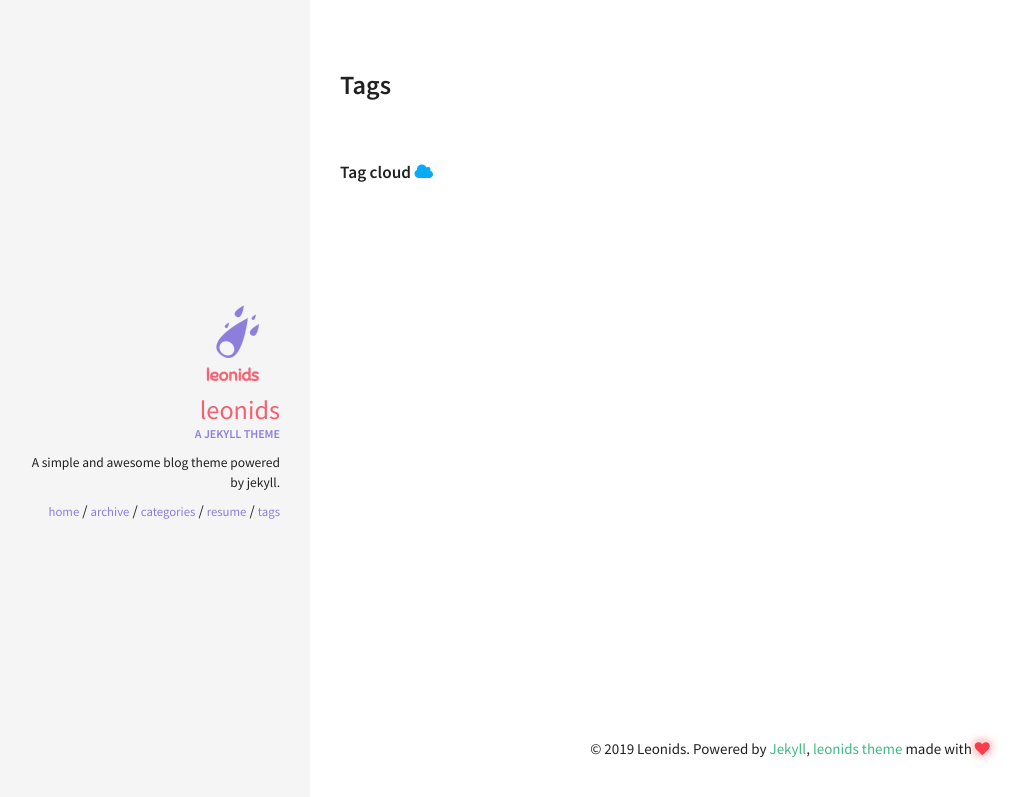
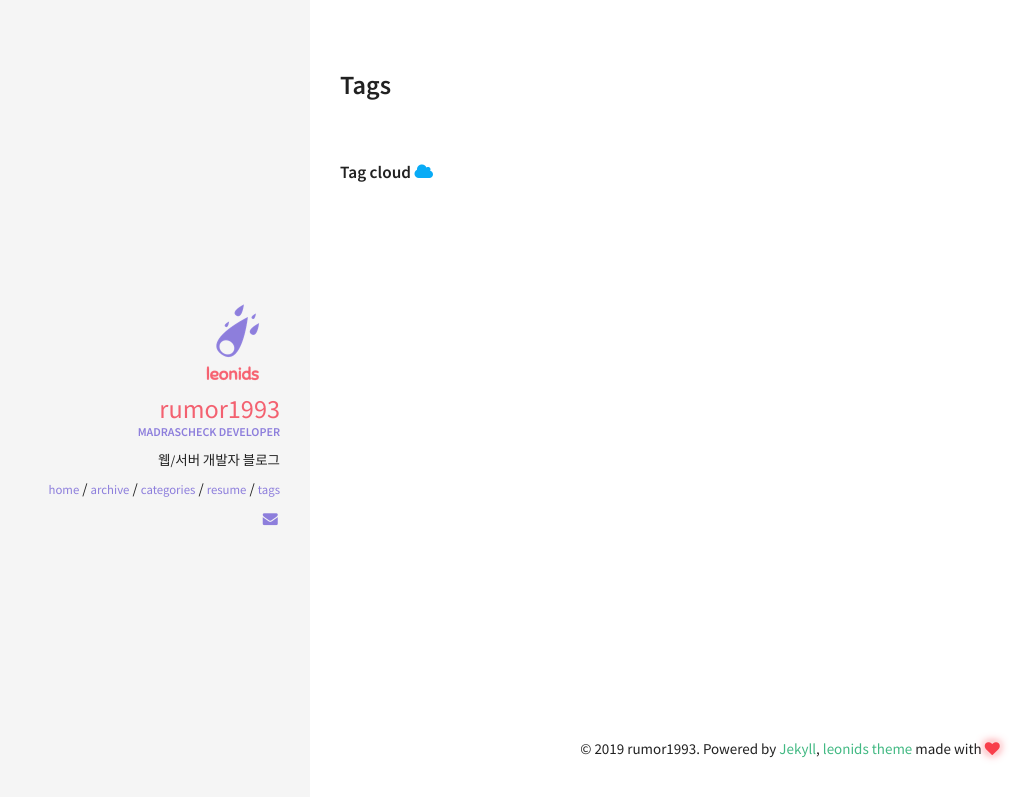
Before and after one commit to rumor1993/rumor1993.github.io, a Jekyll site: the page built from tags.html, in a window 1280 px wide. Shown: the top 797 px of the page, without its empty margins (10-1046 px from the left). Built offline with Jekyll 4.4.1, drawn with Linux system fonts in a browser that asks for light colours.

Commit message:
config set

```diff
--- a/_config.yml
+++ b/_config.yml
@@ -33,11 +33,11 @@ kramdown:
 ####################################
 #
 owner:
-  name: Leonids
+  name: rumor1993
   avatar: leonids-logo.png
-  job: "A jekyll theme"
-  bio: "A simple and awesome blog theme powered by jekyll."
-  email:
+  job: "Madrascheck Developer"
+  bio: "웹/서버 개발자 블로그"
+  email: rumor1993@naver.com
   disqus-shortname:
   twitter: #username
   facebook: #username
```
